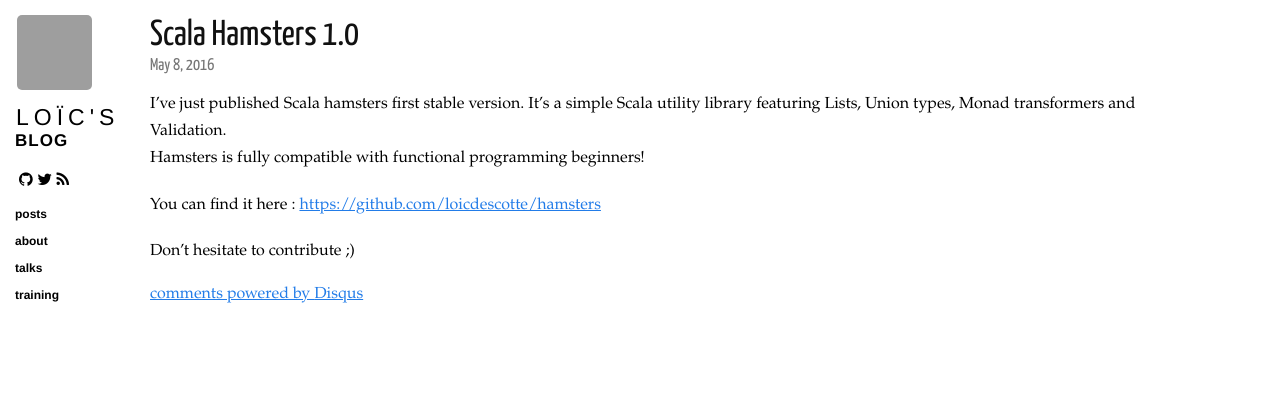
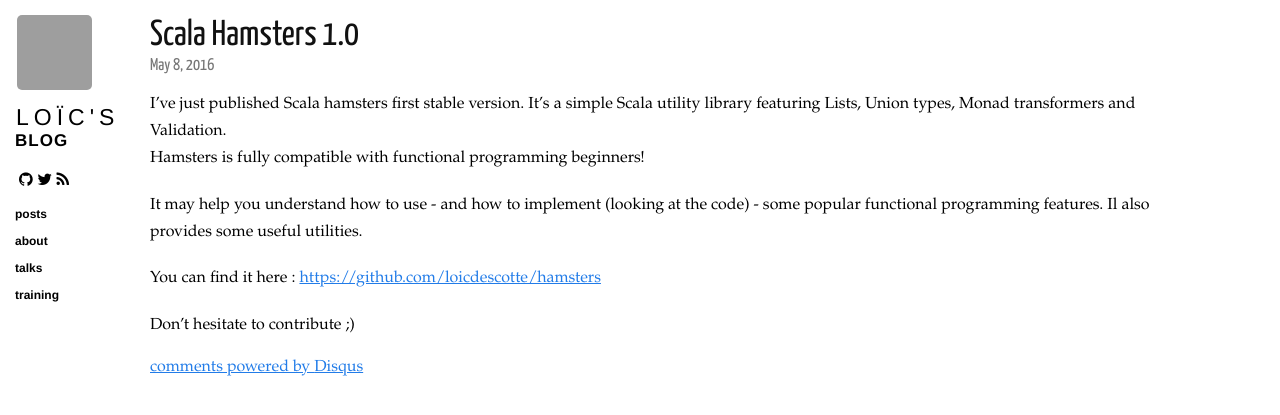
Before and after one commit to loicdescotte/loicdescotte.github.io, a Jekyll site: the page built from _posts/2016-05-08-scala-hamsters-1_0.md, in a window 1280 px wide, cut to the strip 0-415 px from the top of the page. Built offline with Jekyll 4.4.1, drawn with Linux system fonts in a browser that asks for light colours; nearby versions of some CDN libraries; comment, search, counter and statistics services are not loaded; grey boxes are pictures that could not be loaded.

Commit message:
Update 2016-05-08-scala-hamsters-1_0.md

```diff
--- a/_posts/2016-05-08-scala-hamsters-1_0.md
+++ b/_posts/2016-05-08-scala-hamsters-1_0.md
@@ -11,6 +11,8 @@ tags:
 I've just published Scala hamsters first stable version. It's a simple Scala utility library featuring Lists, Union types, Monad transformers and Validation.
 Hamsters is fully compatible with functional programming beginners!
 
+It may help you understand how to use - and how to implement (looking at the code) - some popular functional programming features. Il also provides some useful utilities.
+
 You can find it here : [https://github.com/loicdescotte/hamsters](https://github.com/loicdescotte/hamsters)
 
 Don't hesitate to contribute ;)
```
